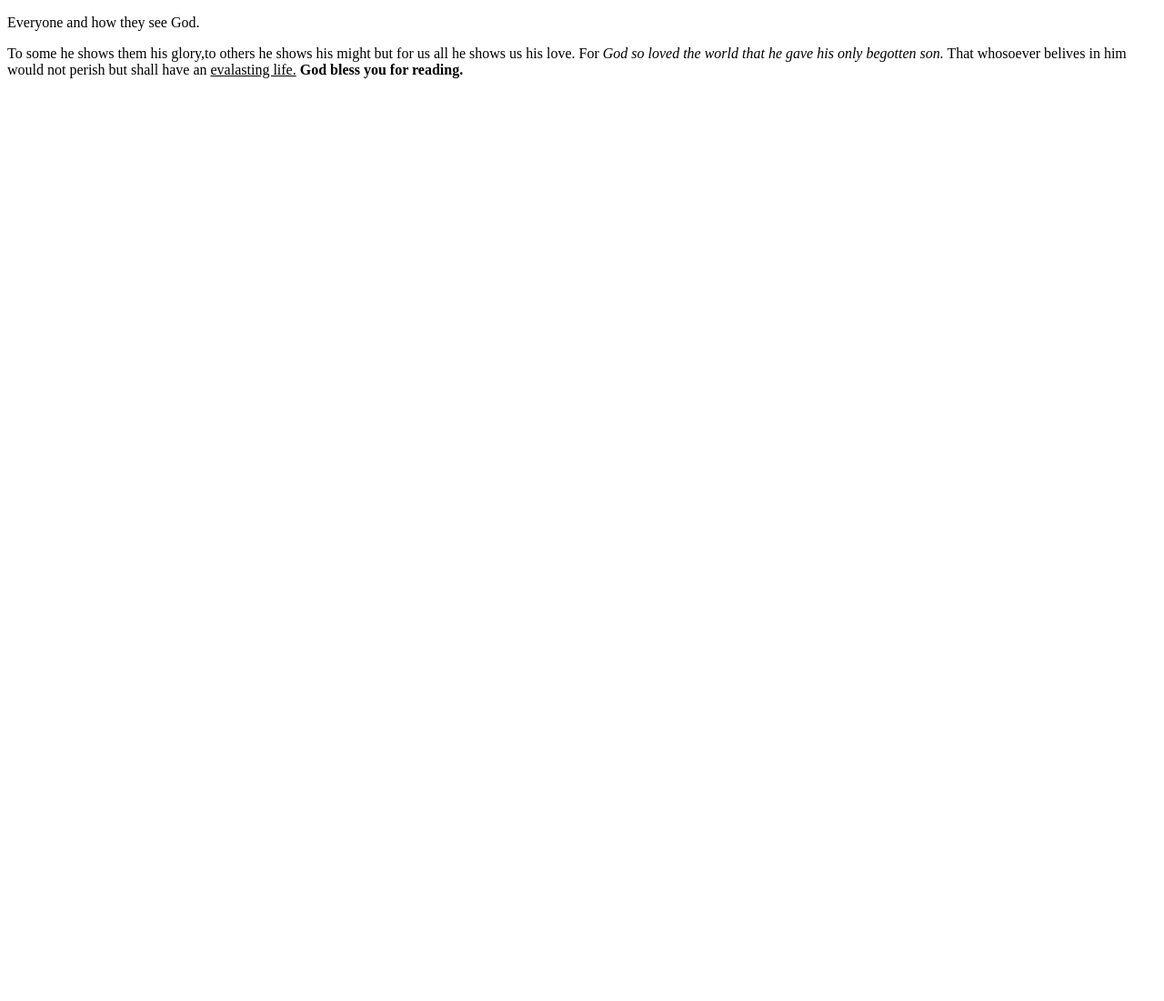
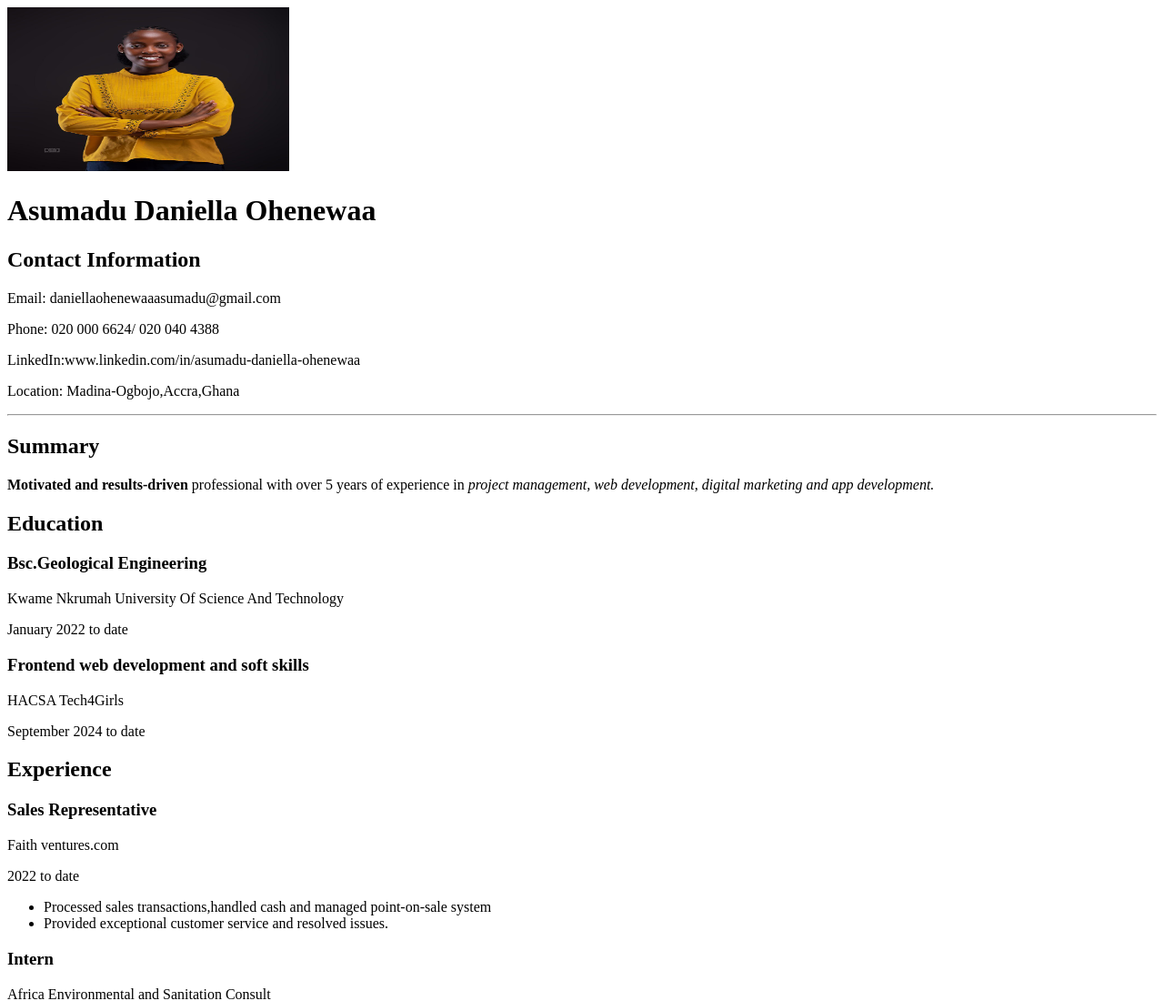
Before and after one commit to DaniellaOhenewaaAsumadu/T4G-homework2, a plain HTML site: page index.html in a window 1280 px wide. Shown: the top 1100 px of the page at 91% size. Before the commit the page ends 800 px from the top, so only its background shows below. Drawn offline with Linux system fonts and the light colour scheme.

Commit message:
Adding changes to my homepage and pictures in the folder

```diff
--- a/index.html
+++ b/index.html
@@ -3,15 +3,79 @@
 <head>
     <meta charset="UTF-8">
     <meta name="viewport" content="width=device-width, initial-scale=1.0">
-    <title>Document</title>
+    <title>My resume</title>
 </head>
+<body>
+    <img src="images/Daniella.jpg" alt="my picture" width="310"height="180">
+    <h1>Asumadu Daniella Ohenewaa</h1>
+    <h2>Contact Information</h2>
+    <p>Email: daniellaohenewaaasumadu@gmail.com</p>
+    <p>Phone: 020 000 6624/ 020 040 4388</p>
+    <p>LinkedIn:www.linkedin.com/in/asumadu-daniella-ohenewaa</p>
+    <p>Location: Madina-Ogbojo,Accra,Ghana</p>
+    <hr>
+    <h2>Summary</h2>
+    <p><b>Motivated and results-driven </b>professional with over 5 years of experience in <i>project management,
+        web development, digital marketing and app development.
+    </i>
+    </p>
+    <h2>Education</h2>
+    <h3>Bsc.Geological Engineering</h3>
+    <p>Kwame Nkrumah University Of Science And Technology</p>
+    <p>January 2022 to date</p>
+    <h3>Frontend web development and soft skills</h3>
+    <p>HACSA Tech4Girls</p>
+    <p>September 2024 to date</p>
+    <h2>Experience</h2>
+    <h3>Sales Representative</h3>
+    <p>Faith ventures.com</p>
+    <p>2022 to date</p>
+    <ul>
+        <li>
+            Processed sales transactions,handled cash and managed point-on-sale system
+        </li>
+        <li>
+            Provided exceptional customer service and resolved issues.
+        </li>
+    </ul>
+    <h3>Intern </h3>
+    <p>Africa Environmental and Sanitation Consult</p>
+    <p>September 2023 to December 2023</p>
+    <ul>
+        <li>
+            Data entry and records keeping of files
+        </li>
+        <li>
+            Handled correspondence emails and phone calls.
+        </li>
+    </ul>
+    <h2>Skills</h2>
+    <ul>
+        <li>Effective communication skills</li>
+        <li>Attention to details</li>
+        <li>Teamwork and negotiation skills</li>
+        <li>Capacity to analyze data and priotize tasks</li>
+        <li>Leadership abilities</li>
+        <li>Project management</li>
+        <li>Digital Marketing</li>
+        <li>Figma,HTML,CSS,JavaScript</li>
+    </ul>
 
+    <h2>Certifications</h2>
+    <ol>
+        <li>Best Geological Student Award,2023</li>
+        <li>Certificate Of Honour from President Akuffo Addo</li>
+    </ol>
+    <h2>Portfolio</h2>
+    <p>A couple of projects I have worked on</p>
+    <img src="images/app development.jpeg" alt="mobile app"width="310"height="180">
+    <img src="images/web development project.jpeg" alt="website 1"width="310"height="180">
 
-<body><p>Everyone and how they see God.</p>
-    To some he shows them his glory,to others he shows his might but for us all he shows us his love.
-    For <i>God so loved the world  that he gave his only begotten son.</i>
-    That whosoever belives in him would not perish but shall have an <u>evalasting life.</u>
-    <b>God bless you for reading.</b></body>
+    <button>Get to know more about me</button>
+    <h2>References</h2>
+    <p>Available Upon request</p>
+    <button>Watch Video</button>
+
 
 </body>
 </html>
```
Also changed, not shown: images/Daniella.jpg (added), images/app development.jpeg (added), images/web development project.jpeg (added).
